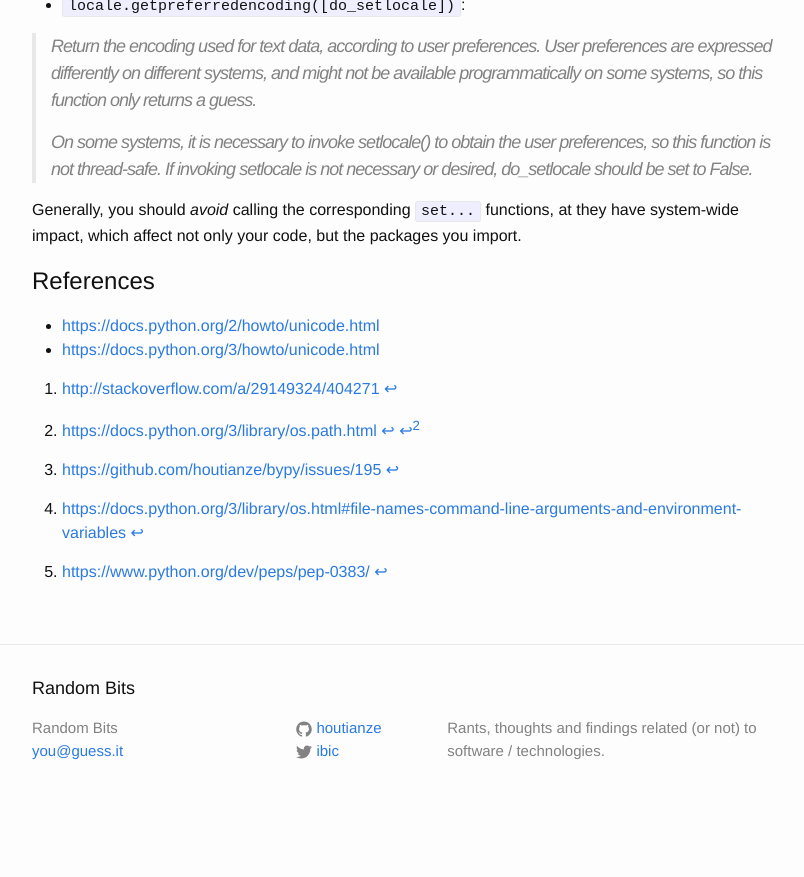
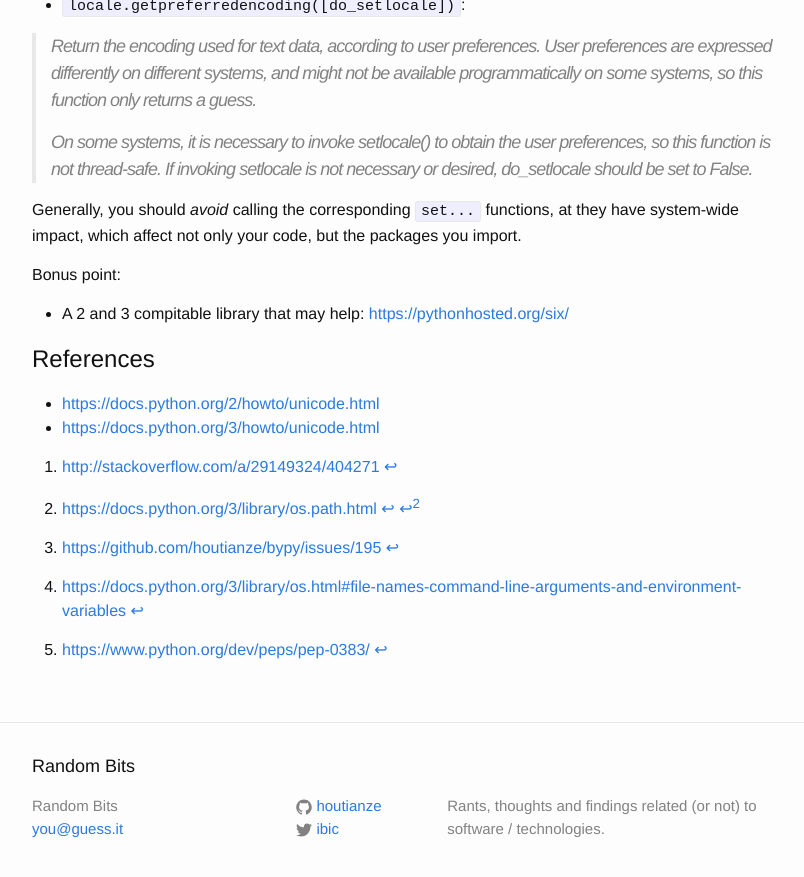
Before and after one commit to houtianze/houtianze.github.io, a Jekyll site: the page built from _posts/2015-12-07-python-unicode.markdown, in a window 1280 px wide and 900 px high, scrolled down 3906 px. Shown: the top 877 px of the window, without its empty margins (238-1042 px from the left). Built offline with Jekyll 4.4.1, drawn with Linux system fonts in a browser that asks for light colours; before the commit the page ends 4728 px from its top, so only the background shows below that.

```diff
--- a/_posts/2015-12-07-python-unicode.markdown
+++ b/_posts/2015-12-07-python-unicode.markdown
@@ -124,6 +124,10 @@
 
 Generally, you should _avoid_ calling the corresponding `set...` functions, at they have system-wide impact, which affect not only your code, but the packages you import.
 
+Bonus point:
+
+- A 2 and 3 compitable library that may help: [https://pythonhosted.org/six/](https://pythonhosted.org/six/)
+
 References
 ==========
 - [https://docs.python.org/2/howto/unicode.html](https://docs.python.org/2/howto/unicode.html)
```
